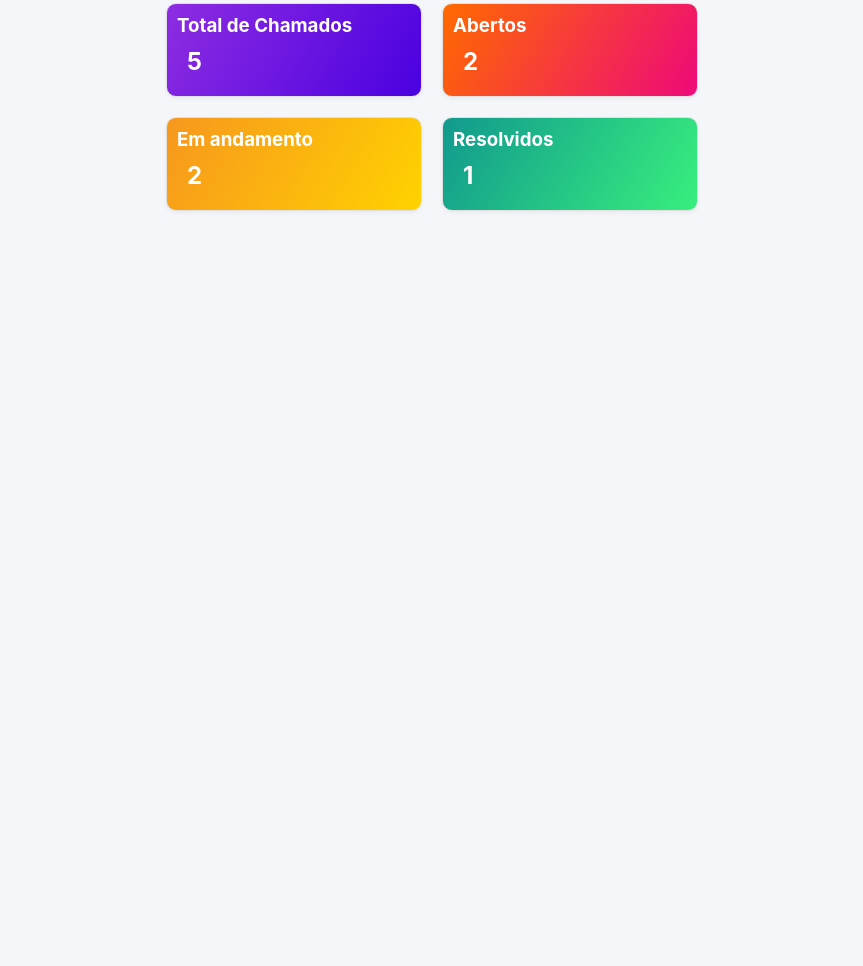
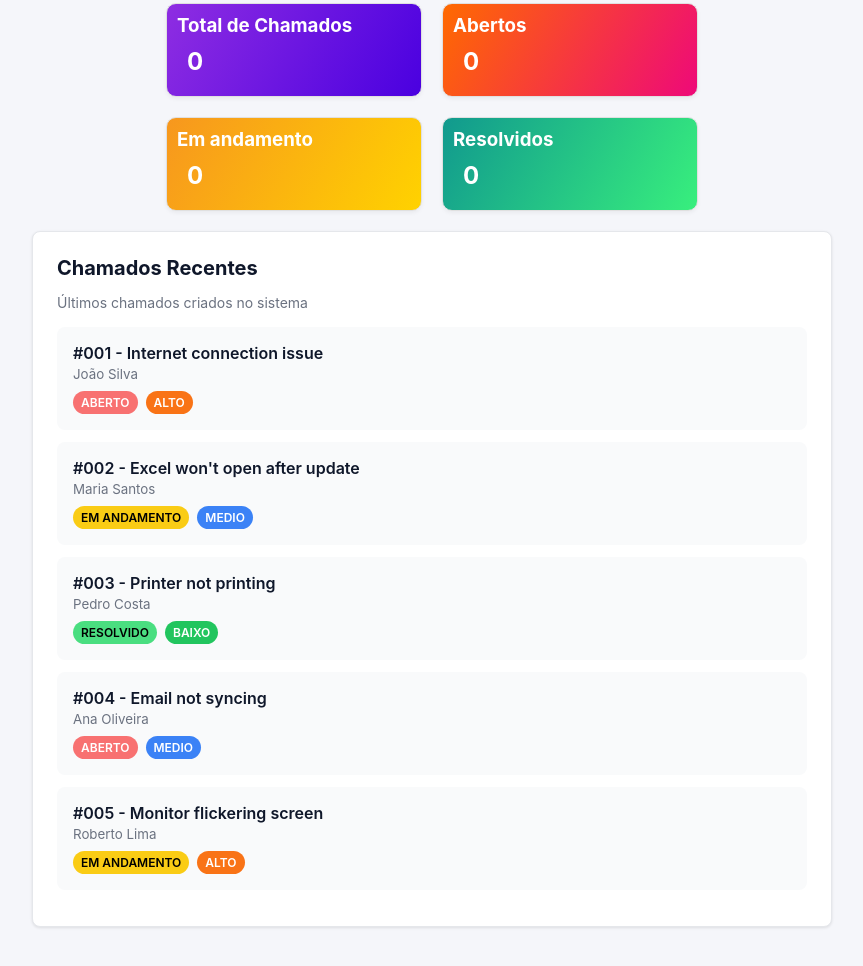
Before and after one commit to Neovexz/cortexIA_front_end_web, a plain HTML site: page pages/index.html in a window 1280 px wide. Shown: the part 390-1356 px from the top of the page, without its empty margins (208-1071 px from the left). Before the commit the page ends 800 px from the top, so only its background shows below. Drawn offline with Linux system fonts and the light colour scheme.

Commit message:
seção do dashboard

```diff
--- /dev/null
+++ b/Components/dashboard.css
@@ -0,0 +1,180 @@
+:root {
+  --status-open: #f87171;
+  --status-progress: #facc15;
+  --status-resolved: #4ade80;
+
+  --priority-high: #f97316;
+  --priority-medium: #3b82f6;
+  --priority-low: #22c55e;
+
+  --text-primary: #111827;
+  --text-secondary: #6b7280;
+  --bg-light: #f9fafb;
+  --bg-card: #ffffff;
+  --border-color: #e5e7eb;
+  --border-radius: 8px;
+}
+
+.container-dashboard {
+  margin: 0 auto;
+  max-width: 800px;
+  width: 100%;
+  padding-top: 20px;
+  padding-bottom: 20px;
+}
+
+.tickets {
+  background: var(--bg-card);
+  border: 1px solid var(--border-color);
+  border-radius: var(--border-radius);
+  padding: 1.5rem;
+  box-shadow: 0 1px 3px rgba(0, 0, 0, 0.1);
+}
+
+.tickets-header h2 {
+  font-size: 1.25rem;
+  margin-bottom: 0.25rem;
+}
+
+.tickets-header p {
+  font-size: 0.875rem;
+  color: var(--text-secondary);
+  margin-bottom: 1rem;
+}
+
+.ticket-list {
+  list-style: none;
+  padding: 0;
+  margin: 0;
+}
+
+.ticket {
+  background-color: var(--bg-light);
+  border-radius: var(--border-radius);
+  padding: 1rem;
+  margin-bottom: 0.75rem;
+  display: flex;
+  flex-direction: column;
+  transition: background 0.2s ease;
+}
+
+.ticket:hover {
+  background-color: #f1f5f9;
+}
+
+.ticket strong {
+  font-size: 1rem;
+  font-weight: 600;
+}
+
+.ticket small {
+  color: var(--text-secondary);
+}
+
+.ticket-badges {
+  margin-top: 0.5rem;
+  display: flex;
+  gap: 0.5rem;
+}
+
+.badge {
+  font-size: 0.75rem;
+  font-weight: 600;
+  padding: 0.25rem 0.5rem;
+  border-radius: 9999px;
+  color: #fff;
+  text-transform: uppercase;
+}
+
+/* Status */
+.badge.aberto {
+  background-color: var(--status-open);
+}
+.badge.emandamento {
+  background-color: var(--status-progress);
+  color: #000;
+}
+.badge.resolvido {
+  background-color: var(--status-resolved);
+  color: #000;
+}
+
+/* Priority */
+.badge.alto {
+  background-color: var(--priority-high);
+}
+.badge.medio {
+  background-color: var(--priority-medium);
+}
+.badge.baixo {
+  background-color: var(--priority-low);
+}
+
+/* ================================
+   📱 Responsividade para tablets
+   ================================ */
+@media (max-width: 768px) {
+  .container-dashboard {
+    max-width: 95%;
+    padding: 16px;
+  }
+
+  .tickets {
+    padding: 1.25rem;
+  }
+
+  .tickets-header h2 {
+    font-size: 1.1rem;
+  }
+
+  .ticket strong {
+    font-size: 0.95rem;
+  }
+
+  .badge {
+    font-size: 0.7rem;
+    padding: 0.25rem 0.5rem;
+  }
+}
+
+/* ================================
+   📱 Responsividade para celulares
+   ================================ */
+@media (max-width: 480px) {
+  .container-dashboard {
+    padding: 12px;
+  }
+
+  .tickets {
+    padding: 1rem;
+  }
+
+  .tickets-header h2 {
+    font-size: 1rem;
+    text-align: center;
+  }
+
+  .tickets-header p {
+    text-align: center;
+    font-size: 0.8rem;
+  }
+
+  .ticket {
+    padding: 0.8rem;
+  }
+
+  .ticket strong {
+    font-size: 0.9rem;
+  }
+
+  .ticket-badges {
+    flex-direction: column; /* empilha os badges */
+    align-items: flex-start;
+    gap: 0.3rem;
+  }
+
+  .badge {
+    font-size: 0.7rem;
+    padding: 0.3rem 0.6rem;
+  }
+}
--- a/pages/index.html
+++ b/pages/index.html
@@ -10,6 +10,7 @@
     <link rel="stylesheet" href="/Components/welcome.css">
     <link rel="stylesheet" href="/Components/tabs.css">
     <link rel="stylesheet" href="/Components/cards.css">
+    <link rel="stylesheet" href="/Components/dashboard.css">
     <title>CortexIA</title>
 </head>
 
@@ -91,31 +92,72 @@
       </ul>
     </nav>
 <div class="main">
+  <!-- botoes principais -->
 <section id="dashboard" class="section active">
   <div class="stats">
     <div class="stat__card stat__card1">
       <h3 class="stat__title">Total de Chamados</h3>
-            <p class="stat__value">5</p>
+      <p class="stat__value" id="total">0</p>
     </div>
 
     <div class="stat__card stat__card2">
       <h3 class="stat__title">Abertos</h3>
-            <p class="stat__value">2</p>
+      <p class="stat__value" id="abertos">0</p>
     </div>
 
     <div class="stat__card stat__card3">
       <h3 class="stat__title">Em andamento</h3>
-            <p class="stat__value">2</p>
+      <p class="stat__value" id="andamento">0</p>
     </div>
 
     <div class="stat__card stat__card4">
       <h3 class="stat__title">Resolvidos</h3>
-            <p class="stat__value">1</p>
+      <p class="stat__value" id="resolvidos">0</p>
     </div>
   </div>
 </section>
+<!-- dashboard -->
 </div>
+    <section id="dashboard" class="section active chamados">
+        <div class="container-dashboard">
+          <section class="tickets">
+            <header class="tickets-header">
+              <h2>Chamados Recentes</h2>
+              <p>Últimos chamados criados no sistema</p>
+            </header>
 
+            <ul class="ticket-list" id="ticketList"></ul>
+          </section>
+        </div>
+      </section>
+
+
+      <section id="chamados" class="section">
+        <div class="container-chamados">
+
+          <section class="filtros" aria-label="Filtros de busca e seleção">
+            <form id="formFiltros" class="filtros-form" role="search">
+              <input type="search" id="busca" placeholder="Buscar chamados..." aria-label="Buscar chamados" />
+              <select id="filtroStatus" aria-label="Filtrar por status">
+                <option value="">Todos os Status</option>
+                <option value="Aberto">Aberto</option>
+                <option value="Em Andamento">Em Andamento</option>
+                <option value="Resolvido">Resolvido</option>
+              </select>
+              <select id="filtroPrioridade" aria-label="Filtrar por prioridade">
+                <option value="">Todas as Prioridades</option>
+                <option value="Alta">Alta</option>
+                <option value="Média">Média</option>
+                <option value="Baixa">Baixa</option>
+              </select>
+              <select id="filtroCategoria" aria-label="Filtrar por categoria">
+                <option value="">Todas as Categorias</option>
+                <option value="Rede">Rede</option>
+                <option value="Software">Software</option>
+                <option value="Hardware">Hardware</option>
+              </select>
+            </form>
+          </section>
     </main>
 </body>
 <script src="/script.js" ></script>
--- a/script.js
+++ b/script.js
@@ -125,3 +125,71 @@ document.addEventListener("DOMContentLoaded", () => {
     });
   });
 });
+
+
+// tiickets do dashboard
+
+
+const tickets = [
+  {
+    id: "#001",
+    title: "Internet connection issue",
+    user: "João Silva",
+    status: "Aberto",
+    priority: "Alto",
+  },
+  {
+    id: "#002",
+    title: "Excel won't open after update",
+    user: "Maria Santos",
+    status: "Em Andamento",
+    priority: "Medio",
+  },
+  {
+    id: "#003",
+    title: "Printer not printing",
+    user: "Pedro Costa",
+    status: "Resolvido",
+    priority: "Baixo",
+  },
+  {
+    id: "#004",
+    title: "Email not syncing",
+    user: "Ana Oliveira",
+    status: "Aberto",
+    priority: "Medio",
+  },
+  {
+    id: "#005",
+    title: "Monitor flickering screen",
+    user: "Roberto Lima",
+    status: "Em Andamento",
+    priority: "Alto",
+  },
+];
+
+const ticketList = document.getElementById("ticketList");
+
+tickets.forEach((t) => {
+  const li = document.createElement("li");
+  li.classList.add("ticket");
+
+  const statusClass = t.status
+    .toLowerCase()
+    .replace(" ", "");
+
+  const priorityClass = t.priority.toLowerCase();
+
+  li.innerHTML = `
+    <div>
+      <strong>${t.id} - ${t.title}</strong><br>
+      <small>${t.user}</small>
+    </div>
+    <div class="ticket-badges">
+      <span class="badge ${statusClass.includes("progress") ? "progress" : statusClass}">${t.status}</span>
+      <span class="badge ${priorityClass}">${t.priority}</span>
+    </div>
+  `;
+
+  ticketList.appendChild(li);
+});
```
Lines whose indentation alone changed are shown as unchanged.
